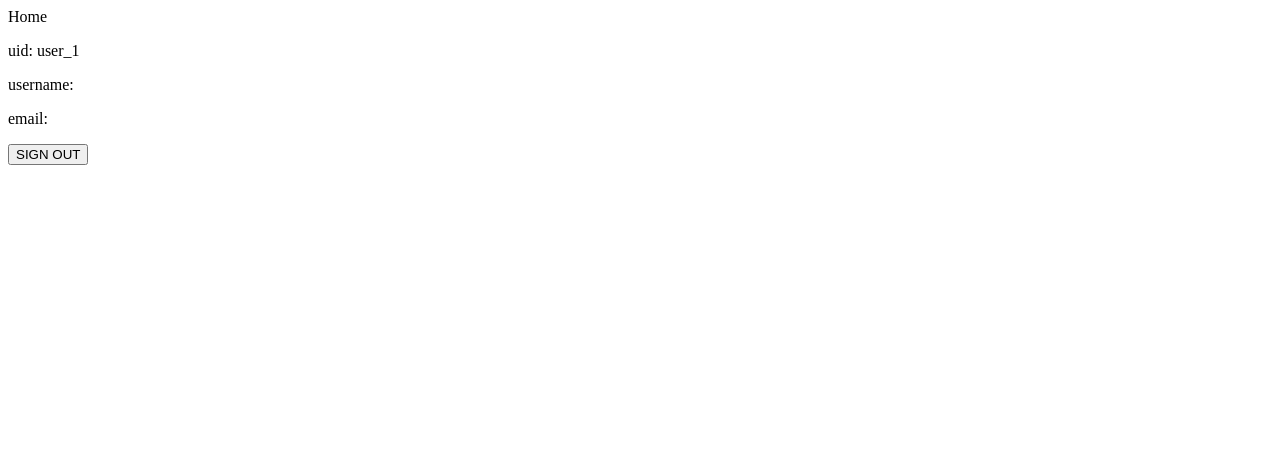
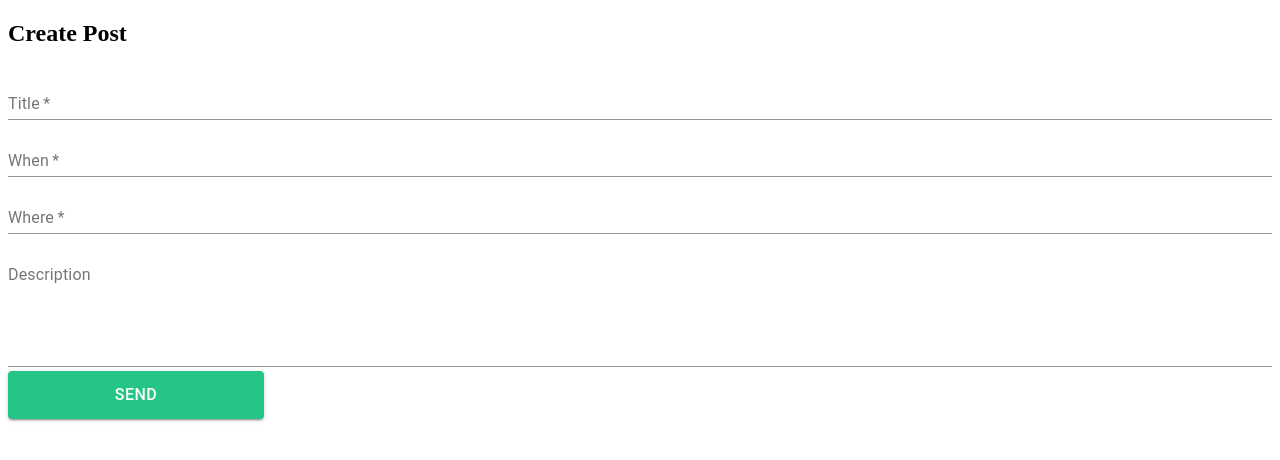
Before and after one commit to sugaya24/joinus, a React (Create React App) app: page /post in a window 1280 px wide. Before the commit this address led to /. Shown: the top 460 px of the page. Built offline with nearby package versions, Linux system fonts and the light colour scheme; no server answers; the database is empty; sample sign-in values are in the browser's storage.

Commit message:
ADD: CreatePost

```diff
--- a/src/Router.tsx
+++ b/src/Router.tsx
@@ -1,7 +1,7 @@
 import React from 'react';
 import { Route, Switch } from 'react-router';
 import Auth from './Auth';
-import { Home, SignUp, SignIn, Reset } from './templates';
+import { Home, SignUp, SignIn, Reset, CreatePost } from './templates';
 
 export const Router = () => {
   return (
@@ -9,6 +9,7 @@ export const Router = () => {
       <Route exact path={'/signup'} component={SignUp} />
       <Route exact path={'/signin'} component={SignIn} />
       <Route exact path={'/signin/reset'} component={Reset} />
+      <Route exact path={'/post'} component={CreatePost} />
       <Auth>
         <Route exact path={'(/)?'} component={Home} />
       </Auth>
--- /dev/null
+++ b/src/reducks/posts/operations.ts
@@ -0,0 +1,38 @@
+import { push } from 'connected-react-router';
+import { db, FirebaseTimestamp } from '../../firebase';
+
+const postsRef = db.collection('posts');
+
+export const sendPost = (
+  title: string,
+  date: string,
+  location: string,
+  description: string
+) => {
+  return async (dispatch: any) => {
+    const timestamp = FirebaseTimestamp.now();
+
+    const data = {
+      id: '',
+      title: title,
+      date: date,
+      location: location,
+      description: description,
+      created_at: timestamp,
+    };
+
+    const ref = postsRef.doc();
+    const id = ref.id;
+    data.id = id;
+
+    return postsRef
+      .doc(id)
+      .set(data, { merge: true })
+      .then(() => {
+        dispatch(push('/'));
+      })
+      .catch((err) => {
+        throw new Error(err);
+      });
+  };
+};
--- /dev/null
+++ b/src/reducks/posts/types.ts
@@ -0,0 +1,6 @@
+export type Post = {
+  title: string;
+  date: string;
+  location: string;
+  description: string;
+};
--- a/src/reducks/store/initialState.ts
+++ b/src/reducks/store/initialState.ts
@@ -6,6 +6,9 @@ const initialState = {
     username: '',
     email: '',
   },
+  posts: {
+    list: [],
+  },
 };
 
 export default initialState;
--- a/src/reducks/users/operations.ts
+++ b/src/reducks/users/operations.ts
@@ -1,7 +1,6 @@
 import { signInAction, signOutAction } from './actions';
 import { push } from 'connected-react-router';
 import { auth, db, FirebaseTimestamp } from '../../firebase/index';
-import { UsersInfo } from './types';
 
 export const listenAuthState = () => {
   return async (dispatch: any) => {
--- /dev/null
+++ b/src/templates/CreatePost.tsx
@@ -0,0 +1,91 @@
+import React, { useState, useCallback } from 'react';
+import { useDispatch } from 'react-redux';
+import { PrimaryButton, TextInput } from '../components/UIkit';
+import { sendPost } from '../reducks/posts/operations';
+import { Post } from '../reducks/posts/types';
+
+const CreatePost = () => {
+  const dispatch = useDispatch();
+
+  const [title, setTitle] = useState('');
+  const [date, setDate] = useState('');
+  const [location, setLocation] = useState('');
+  const [description, setDescription] = useState('');
+
+  const inputTitle = useCallback(
+    (e) => {
+      setTitle(e.target.value);
+    },
+    [setTitle]
+  );
+  const inputDate = useCallback(
+    (e) => {
+      setDate(e.target.value);
+    },
+    [setDate]
+  );
+  const inputLocation = useCallback(
+    (e) => {
+      setLocation(e.target.value);
+    },
+    [setLocation]
+  );
+  const inputDescription = useCallback(
+    (e) => {
+      setDescription(e.target.value);
+    },
+    [setDescription]
+  );
+
+  return (
+    <div>
+      <h2>Create Post</h2>
+      <TextInput
+        fullWidth={true}
+        label={'Title'}
+        multiline={false}
+        required={true}
+        rows={1}
+        value={title}
+        type={'text'}
+        onChange={inputTitle}
+      />
+      <TextInput
+        fullWidth={true}
+        label={'When'}
+        multiline={false}
+        required={true}
+        rows={1}
+        value={date}
+        type={'text'}
+        onChange={inputDate}
+      />
+      <TextInput
+        fullWidth={true}
+        label={'Where'}
+        multiline={false}
+        required={true}
+        rows={1}
+        value={location}
+        type={'text'}
+        onChange={inputLocation}
+      />
+      <TextInput
+        fullWidth={true}
+        label={'Description'}
+        multiline={true}
+        required={false}
+        rows={5}
+        value={description}
+        type={'text'}
+        onChange={inputDescription}
+      />
+      <PrimaryButton
+        label={'Send'}
+        onClick={() => dispatch(sendPost(title, date, location, description))}
+      />
+    </div>
+  );
+};
+
+export default CreatePost;
--- a/src/templates/index.ts
+++ b/src/templates/index.ts
@@ -2,3 +2,4 @@ export { default as Home } from './Home';
 export { default as SignIn } from './SignIn';
 export { default as SignUp } from './SignUp';
 export { default as Reset } from './Reset';
+export { default as CreatePost } from './CreatePost';
```
Also changed, not shown: src/reducks/posts/actions.ts (added, +9 -0 lines), src/reducks/posts/reducers.ts (added, +14 -0 lines).
